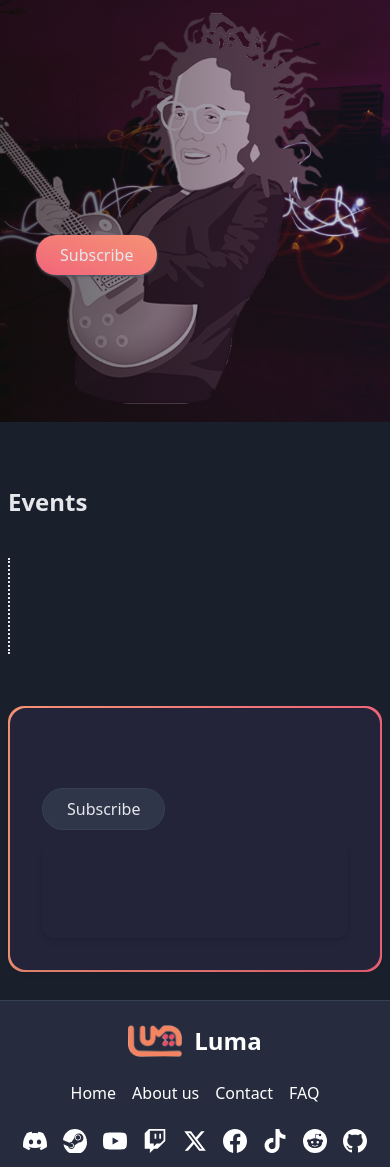
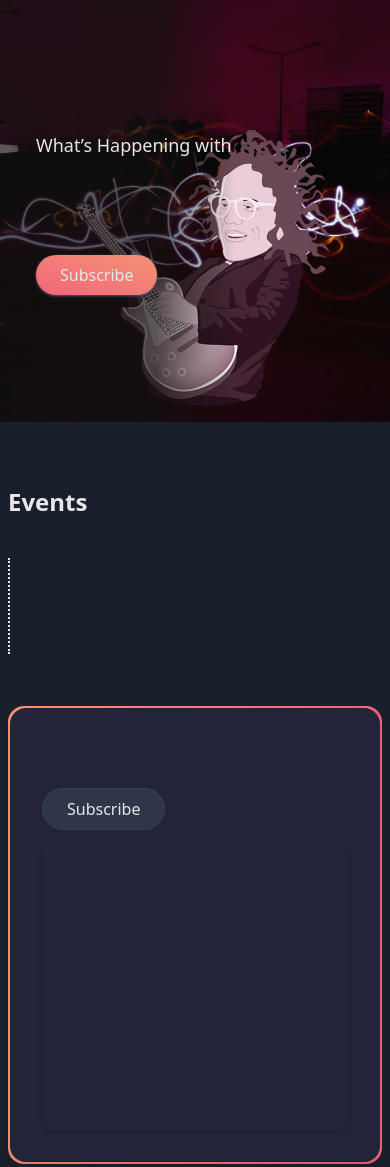
Before and after one commit to demilade111/Luma-project, a website with bundled scripts: page views/event/user-events.html in a window 390 px wide. Shown: the top 1167 px of the page. Built offline with nearby package versions, Linux system fonts and the light colour scheme; no server answers.

Commit message:
modifying user event page.

```diff
--- a/js/main.js
+++ b/js/main.js
@@ -330,7 +330,7 @@ function createGameCard(game) {
     <div class="flex flex-col md:flex-row items-center gap-4 overflow-hidden bg-transparent rounded-lg shadow-sm hover:shadow-md transition-shadow cursor-pointer game-card"
          data-game-id="${gameId}"
          data-game-data='${JSON.stringify(game).replace(/'/g, "&apos;")}'>
-      <div class="w-full h-48 md:w-48 md:h-auto border rounded-2xl overflow-hidden bg-gray-100 shrink-0">
+      <div class="w-full h-48 md:w-48 md:h-auto rounded-2xl overflow-hidden bg-gray-100 shrink-0">
         ${image
       ? `<img src="${image}" alt="${name}" class="w-full h-full md:w-48 md:h-48 object-cover"
               onerror="this.style.display='none'; this.nextElementSibling.style.display='flex'">
--- a/js/userEvents.js
+++ b/js/userEvents.js
@@ -42,19 +42,25 @@ async function loadUserInfo(userId) {
       const userData = userDoc.data();
       console.log("User data loaded from Firestore:", userData);
 
+      const getEmail = (email) => {
+        if (!email) return "";
+        const [localPart, domain] = email.split('@');
+        return `${localPart}`;
+      };
+
       const userInfo = {
         id: userId,
-        username: userData.username || "Anonymous User",
+        username: userData.username || getEmail(userData.email),
         email: userData.email || "",
         bio:
           userData.bio ||
           `${
-            userData.username || "Anonymous User"
+            userData.username || getEmail(userData.email)
           } is an active event creator in our community. Join their events to connect with fellow enthusiasts and discover amazing experiences!`,
         profileImg:
           userData.profileImg ||
           `https://ui-avatars.com/api/?name=${encodeURIComponent(
-            userData.username || "Anonymous User"
+            userData.username || getEmail(userData.email)
           )}&background=random&size=128&color=fff`,
       };
 
--- a/views/event/user-events.html
+++ b/views/event/user-events.html
@@ -1,23 +1,17 @@
 <!DOCTYPE html>
 <html lang="en">
+
 <head>
   <meta charset="UTF-8" />
   <meta name="viewport" content="width=device-width, initial-scale=1.0" />
   <title>Luma | City Events</title>
   <link href="../../src/output.css" rel="stylesheet" />
 
-    <link
-      rel="stylesheet"
-      href="https://cdnjs.cloudflare.com/ajax/libs/font-awesome/6.5.2/css/all.min.css"
-    />
+  <link rel="stylesheet" href="https://cdnjs.cloudflare.com/ajax/libs/font-awesome/6.5.2/css/all.min.css" />
 
   <!-- Leaflet CSS -->
-    <link
-      rel="stylesheet"
-      href="https://unpkg.com/leaflet@1.9.4/dist/leaflet.css"
-      integrity="sha256-p4NxAoJBhIIN+hmNHrzRCf9tD/miZyoHS5obTRR9BMY="
-      crossorigin=""
-    />
+  <link rel="stylesheet" href="https://unpkg.com/leaflet@1.9.4/dist/leaflet.css"
+    integrity="sha256-p4NxAoJBhIIN+hmNHrzRCf9tD/miZyoHS5obTRR9BMY=" crossorigin="" />
 </head>
 
 <body class="bg-gray-100">
@@ -31,23 +25,14 @@
           <!-- Featured Section with overlayed text -->
           <div class="col-span-1 sm:col-span-2 h-[50vh] sm:h-[90vh] relative">
             <!-- Overlayed text content -->
-              <div
-                class="absolute inset-0 flex flex-col justify-center items-start px-6 sm:px-16 z-10"
-              >
-                <h4
-                  id="user-events-heading"
-                  class="text-base sm:text-lg text-gray-200 mb-2 px-3 py-1 font-light"
-                ></h4>
-                <h1
-                  class="text-3xl sm:text-5xl font-bold text-gray-100 mb-4 px-3 py-2"
-                ></h1>
-                <p
-                  class="text-gray-300 text-sm sm:text-lg mb-6 max-w-xl px-3 py-2"
-                ></p>
-                <div class="px-3">
+            <div class="absolute inset-0 flex flex-col justify-center items-start px-6 sm:px-16 z-10">
+              <h4 id="user-events-heading" class="text-lg md:text-xl text-gray-200 mb-2 px-3 py-1 font-light">What’s
+                Happening with</h4>
+              <h1 class="text-3xl sm:text-5xl font-bold text-gray-100 mb-4 px-3 py-2"></h1>
+              <p class="text-gray-300 text-sm sm:text-lg mb-6 max-w-xl px-3 py-2"></p>
+              <div class="px-3 mt-3">
                 <button
-                    class="bg-gradient-to-bl text-base px-6 rounded-full py-2 text-gray-200 font-medium cursor-pointershadow-sm shadow-gray-600 from-[#F59275] to-[#F1647A] transition-colors shadow"
-                  >
+                  class="bg-gradient-to-bl text-base px-6 rounded-full py-2 text-gray-200 font-medium cursor-pointershadow-sm shadow-gray-600 from-[#F59275] to-[#F1647A] transition-colors shadow">
                   Subscribe
                 </button>
               </div>
@@ -58,73 +43,48 @@
             <!-- Hero Image Container -->
             <div class="relative w-full h-full overflow-hidden">
               <!-- Hero Image -->
-                <img
-                  src="/src/asset/images/user-events-cover.jpg"
-                  alt="Hero"
-                  class="w-full h-full object-cover"
-                  id="heroImage"
-                />
+              <img src="/src/asset/images/user-events-cover.jpg" alt="Hero" class="w-full h-full object-cover"
+                id="heroImage" />
 
               <!-- Profile Image (overlay on top center) -->
-                <img
-                  src="/src/asset/images/kevin.png"
-                  alt="Profile"
-                  id="profileImage"
-                  class="absolute bottom-4 right-[10%] rounded-full w-auto h-auto object-cover"
-                />
+              <img src="/src/asset/images/kevin.png" alt="Profile" id="profileImage"
+                class="absolute bottom-4 right-[10%] rounded-full w-72 h-72 object-cover" />
             </div>
 
             <!-- Optionally, you can add a neutral background or gradient here -->
-              <div
-                class="absolute inset-0"
-                style="
+            <div class="absolute inset-0" style="
                   background: linear-gradient(
                     to right,
-                    rgba(19, 19, 19, 0.7) 0%,
-                    rgba(78, 81, 130, 0.2) 100%
+                    rgba(19, 19, 19, 0.7) 40%,
+                    lab(40.32% 0 -0.01 / 0.063) 60%
                   );
-                "
-              ></div>
+                "></div>
           </div>
 
           <!-- Content Section side-by-side on sm+ but stacked on smaller -->
-            <div
-              class="flex flex-col justify-center text-xl font-bold p-2 sm:pl-10 sm:mb-5"
-            >
+          <div class="flex flex-col justify-start text-xl font-bold p-2 sm:pl-10 sm:mb-5">
             <!-- Section Title -->
             <h2 class="text-2xl font-bold text-gray-200 my-10">Events</h2>
             <div
-                class="grid grid-rows-5 sm:grid-rows-none gap-6 w-full h-full px-2 sm:px-5 border-l-2 border-dotted border-gray-200"
-              >
+              class="grid grid-rows-5 sm:grid-rows-none gap-6 w-full px-2 sm:px-5 border-l-2 border-dotted border-gray-200">
               <!-- Dynamic event cards will be injected here by JS -->
             </div>
           </div>
 
           <!-- Right-side user info panel -->
           <div id="user-profile-panel" class="my-5 p-2 sm:pr-10">
+            <div class="sm:sticky sm:top-5 p-[2px] rounded-2xl bg-gradient-to-r from-[#f59275] to-[#f1647a]">
               <div
-                class="sm:sticky sm:top-5 p-[2px] rounded-2xl bg-gradient-to-r from-[#f59275] to-[#f1647a]"
-              >
-                <div
-                  class="flex flex-col text-xl font-bold p-8 sm:p-10 rounded-2xl gap-3 bg-[#23243a] shadow-md bg-clip-padding"
-                >
-                  <h3
-                    id="profile-username"
-                    class="text-2xl mb-2 luma-gradient"
-                  ></h3>
+                class="flex flex-col text-xl font-bold p-8 sm:p-10 rounded-2xl gap-3 bg-[#23243a] shadow-md bg-clip-padding">
+                <h3 id="profile-username" class="text-2xl mb-2 luma-gradient"></h3>
                 <p id="profile-bio" class="text-base text-gray-400 mb-4"></p>
                 <div class="flex justify-start">
-                    <button
-                      id="profile-subscribe-btn"
-                      class="border border-gray-700 text-base rounded-full px-6 py-2 bg-[#2F364A] text-gray-200 font-medium cursor-pointer hover:bg-[#3A4258] transition-colors"
-                    >
+                  <button id="profile-subscribe-btn"
+                    class="border border-gray-700 text-base rounded-full px-6 py-2 bg-[#2F364A] text-gray-200 font-medium cursor-pointer hover:bg-[#3A4258] transition-colors">
                     Subscribe
                   </button>
                 </div>
-                  <div
-                    id="profile-map"
-                    class="rounded-xl shadow-md w-full h-24"
-                  ></div>
+                <div id="profile-map" class="rounded-xl shadow-md w-full h-72"></div>
               </div>
             </div>
           </div>
@@ -138,11 +98,8 @@
   <script src="../../js/inject.js" defer></script>
 
   <!-- Leaflet JS -->
-    <script
-      src="https://unpkg.com/leaflet@1.9.4/dist/leaflet.js"
-      integrity="sha256-20nQCchB9co0qIjJZRGuk2/Z9VM+kNiyxNV1lvTlZBo="
-      crossorigin=""
-    ></script>
+  <script src="https://unpkg.com/leaflet@1.9.4/dist/leaflet.js"
+    integrity="sha256-20nQCchB9co0qIjJZRGuk2/Z9VM+kNiyxNV1lvTlZBo=" crossorigin=""></script>
 
   <!-- User Events Script -->
   <script type="module" src="../../js/userEvents.js"></script>
@@ -222,23 +179,19 @@
               .bindPopup(
                 `
                   <div style="min-width: 200px;">
-                    <h3 style="font-weight: bold; margin-bottom: 5px;">${
-                      event.name || "Untitled Event"
+                    <h3 style="font-weight: bold; margin-bottom: 5px;">${event.name || "Untitled Event"
                 }</h3>
-                    <p style="margin: 5px 0; color: #666;">${
-                      event.location || "Location not specified"
+                    <p style="margin: 5px 0; color: #666;">${event.location || "Location not specified"
                 }</p>
                     <p style="margin: 5px 0; font-size: 12px; color: #888;">
-                      ${
-                        event.start_time
+                      ${event.start_time
                   ? new Date(
                     event.start_time.toDate()
                   ).toLocaleDateString()
                   : "Date TBD"
                 }
                     </p>
-                    <button onclick="window.location.href='post-event-details.html?id=${
-                      doc.id
+                    <button onclick="window.location.href='post-event-details.html?id=${doc.id
                 }'"
                             style="background: #F59275; color: white; border: none; padding: 5px 10px; border-radius: 5px; cursor: pointer; margin-top: 5px;">
                       View Details
@@ -269,4 +222,5 @@
     }
   </script>
 </body>
+
 </html>
```
Also changed, not shown: src/output.css. Lines whose indentation alone changed are shown as unchanged.
